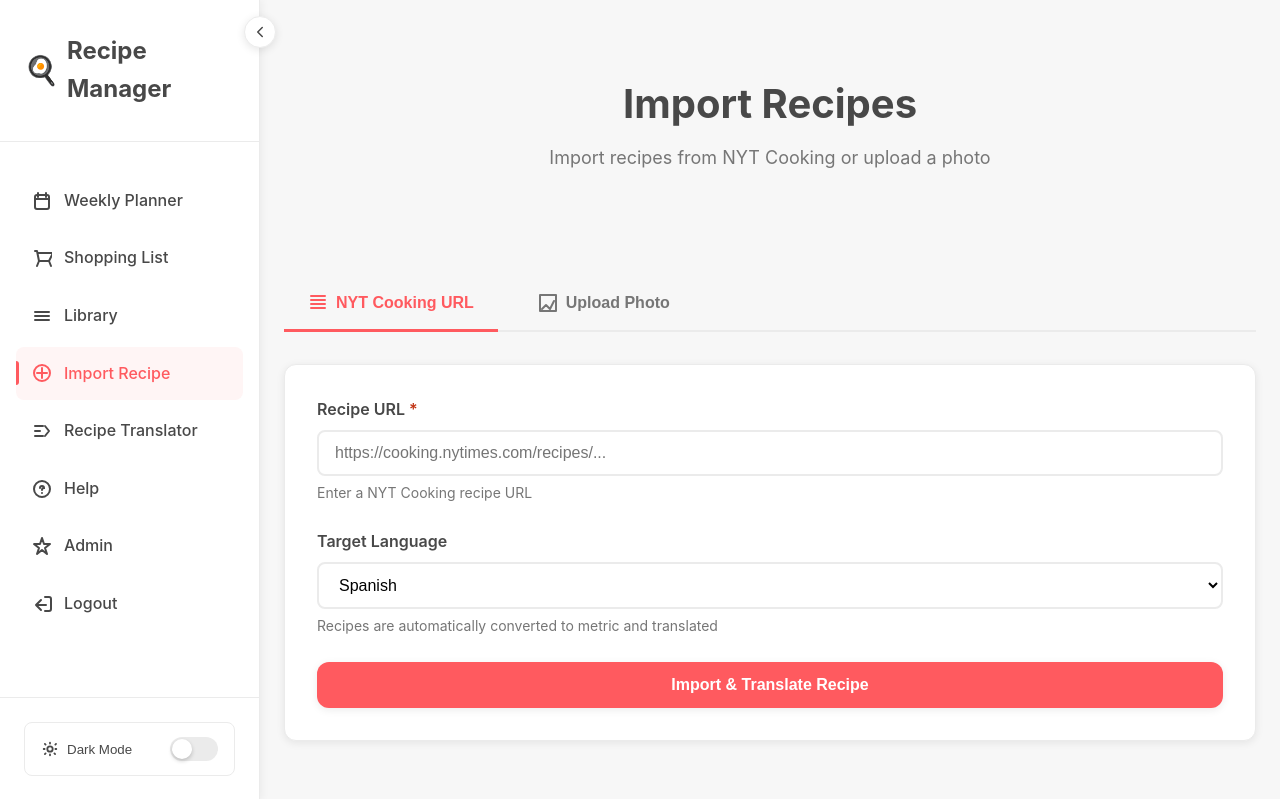
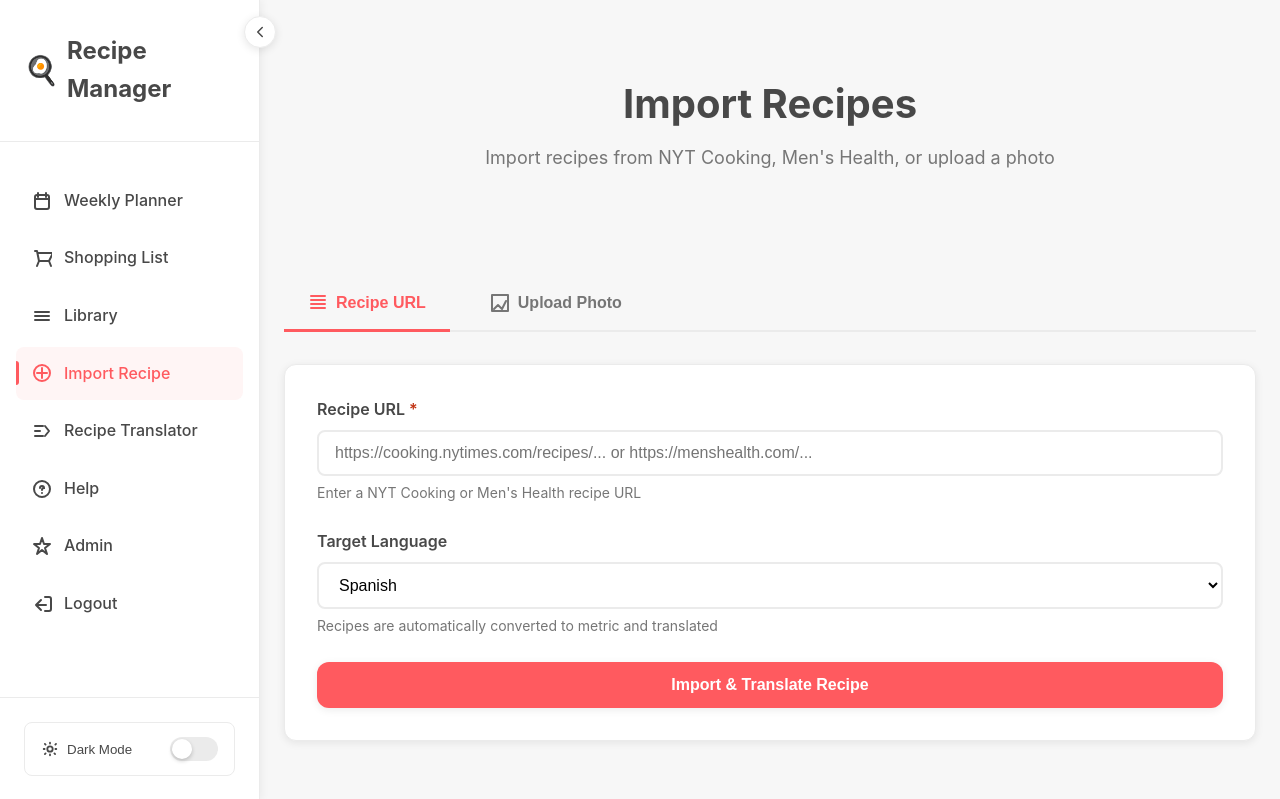
Before and after one commit to ladkam/Test, a Flask app: page /import in a window 1280 px wide. Shown: the top 799 px of the page. Run offline with Flask 3, Linux system fonts and the light colour scheme; a user stored in the database is signed in; some libraries are stand-ins or nearby versions.

Commit message:
Add google-generativeai to requirements and update UI
- Add google-generativeai==0.3.2 to requirements.txt for Gemini support
- Update import page to mention Men's Health alongside NYT Cooking
- Update placeholder text and descriptions to reflect both recipe sources

```diff
--- a/requirements.txt
+++ b/requirements.txt
@@ -11,3 +11,4 @@ werkzeug==3.0.1
 gunicorn==21.2.0
 pillow==10.2.0
 psycopg2-binary==2.9.9
+google-generativeai==0.3.2
--- a/templates/import.html
+++ b/templates/import.html
@@ -13,7 +13,7 @@
     <div class="container">
         <header>
             <h1>Import Recipes</h1>
-            <p class="subtitle">Import recipes from NYT Cooking or upload a photo</p>
+            <p class="subtitle">Import recipes from NYT Cooking, Men's Health, or upload a photo</p>
         </header>
 
         <main>
@@ -23,7 +23,7 @@
                     <svg width="20" height="20" viewBox="0 0 20 20" fill="none" style="vertical-align: middle;">
                         <path d="M3 3h14M3 7h14M3 11h14M3 15h14" stroke="currentColor" stroke-width="2" stroke-linecap="round"/>
                     </svg>
-                    NYT Cooking URL
+                    Recipe URL
                 </button>
                 <button class="import-tab" data-tab="photo">
                     <svg width="20" height="20" viewBox="0 0 20 20" fill="none" style="vertical-align: middle;">
@@ -46,10 +46,10 @@
                                 type="url"
                                 id="recipeUrl"
                                 name="recipeUrl"
-                                placeholder="https://cooking.nytimes.com/recipes/..."
+                                placeholder="https://cooking.nytimes.com/recipes/... or https://menshealth.com/..."
                                 required
                             >
-                            <small>Enter a NYT Cooking recipe URL</small>
+                            <small>Enter a NYT Cooking or Men's Health recipe URL</small>
                         </div>
 
                         <div class="form-group">
```
